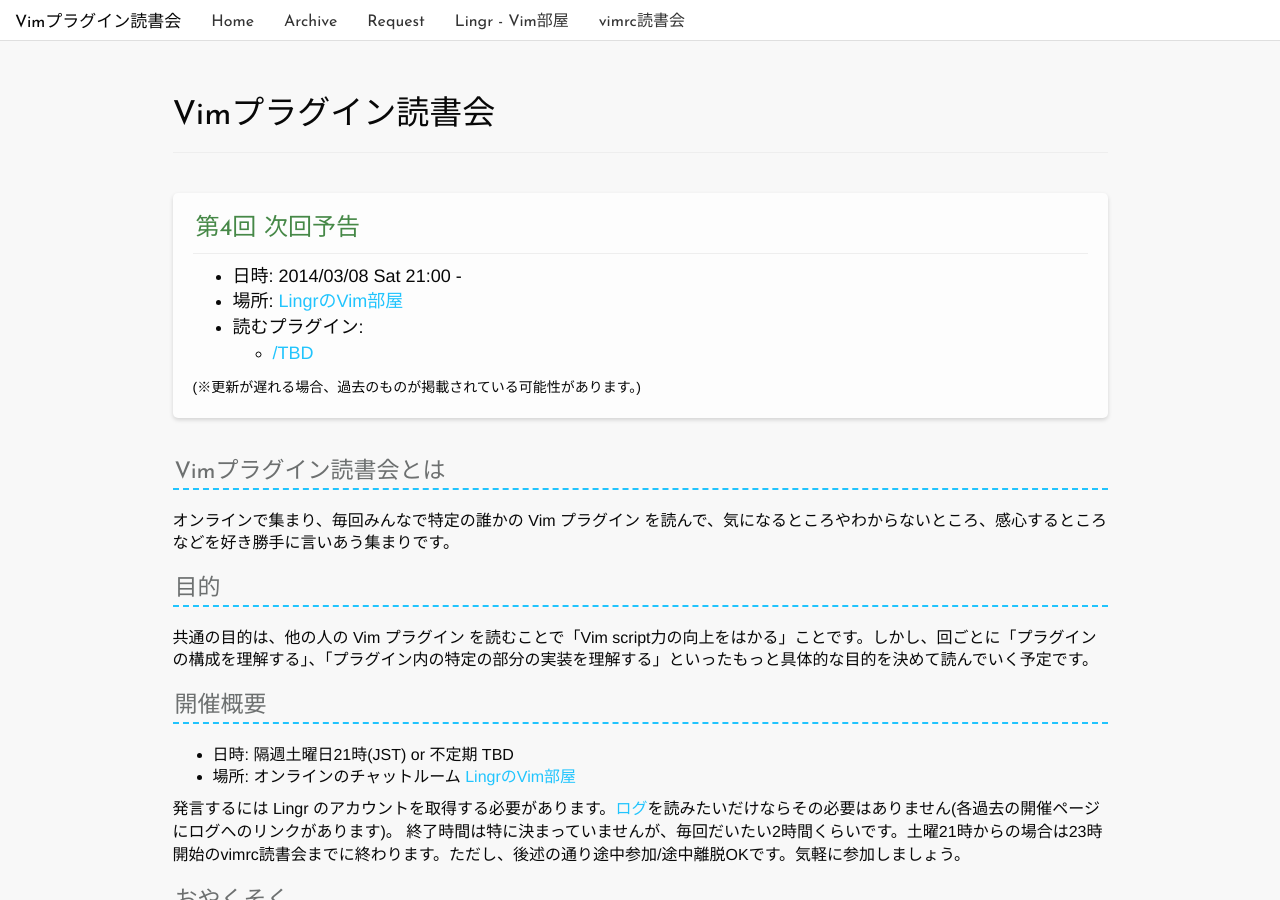
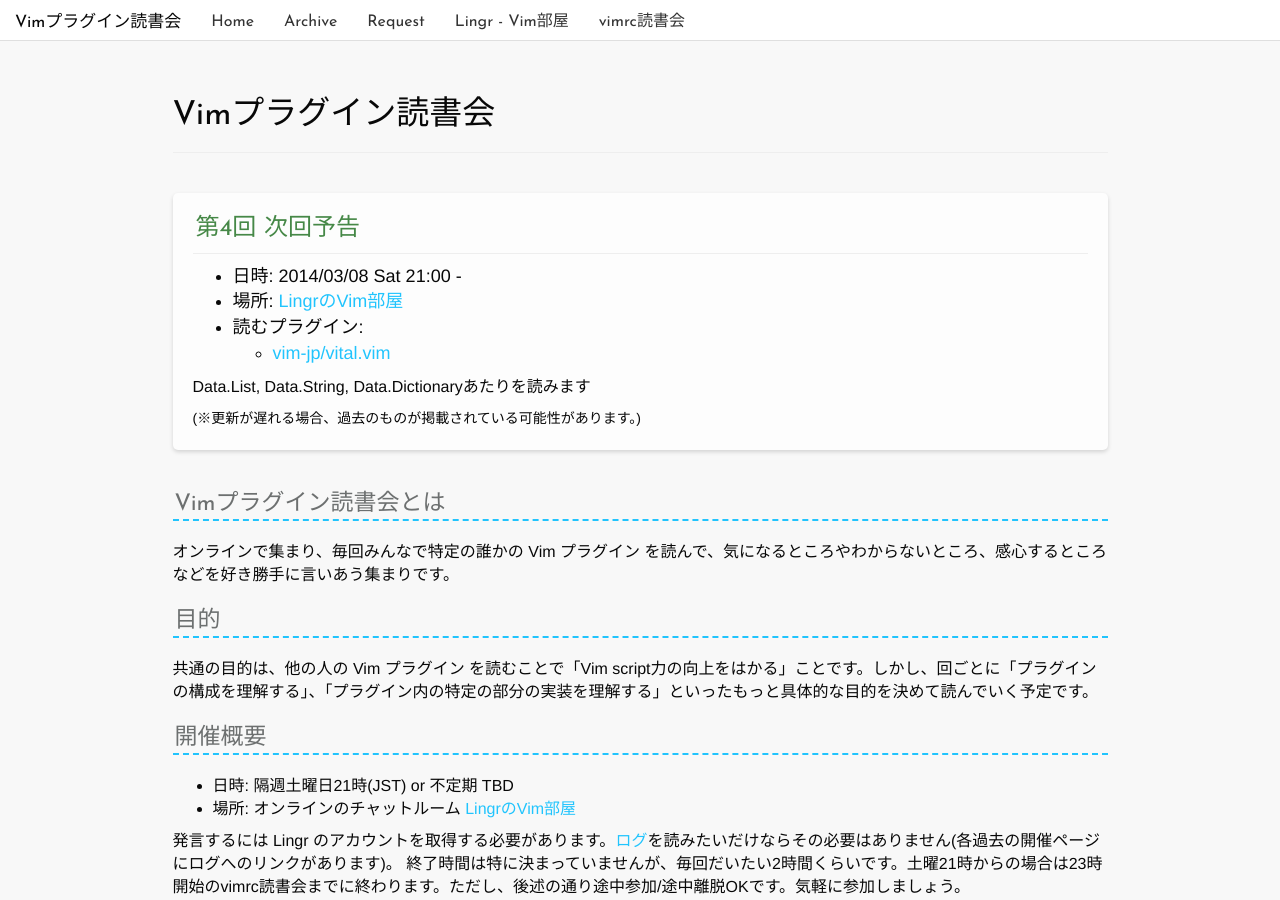
Before and after one commit to haya14busa/reading-vimplugin, a Jekyll site: the page built from index.md, in a window 1280 px wide and 900 px high. Built offline with Jekyll 4.4.1, drawn with Linux system fonts in a browser that asks for light colours; nearby versions of some CDN libraries; Markdown is read by kramdown in place of the engine named in the settings.

Commit message:
Update next

```diff
--- a/_data/next.yml
+++ b/_data/next.yml
@@ -3,6 +3,8 @@
 id: 4
 date: 2014-03-08 21:00
 plugins:
-  - name: TBD
-    # author: mattn
-    url: https://github.com/haya14busa/reading-vimplugin/wiki/Request
+  - name: vital.vim
+    author: vim-jp
+    url: https://github.com/vim-jp/vital.vim
+    # url: https://github.com/haya14busa/reading-vimplugin/wiki/Request
+other: Data.List, Data.String, Data.Dictionaryあたりを読みます
--- a/index.md
+++ b/index.md
@@ -18,6 +18,9 @@ title: Vimプラグイン読書会
         {% endfor %}
       </ul>
   </ul>
+  {% if next.other %}
+    <p>{{ next.other }}</p>
+  {% endif %}
   <span class='caution'>(※更新が遅れる場合、過去のものが掲載されている可能性があります。)</span>
 </div>
 
```
